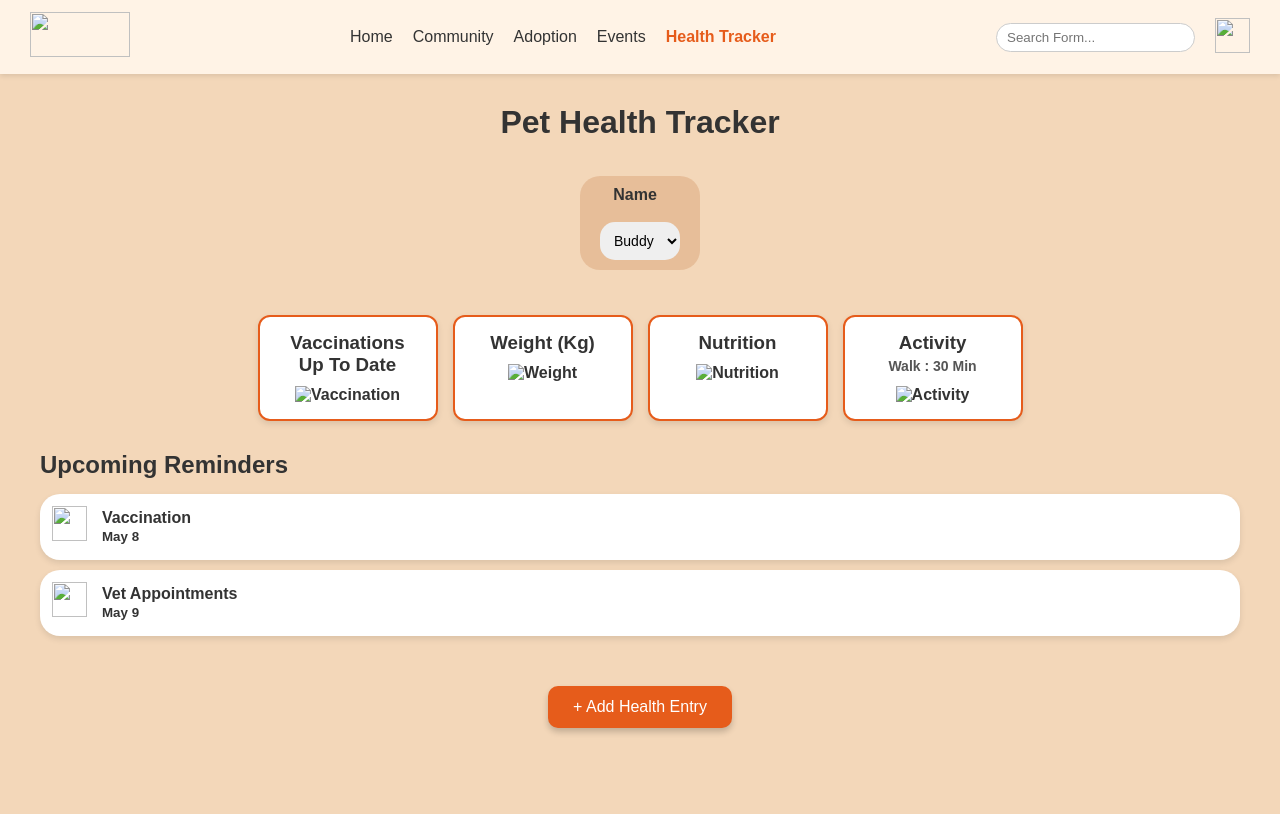
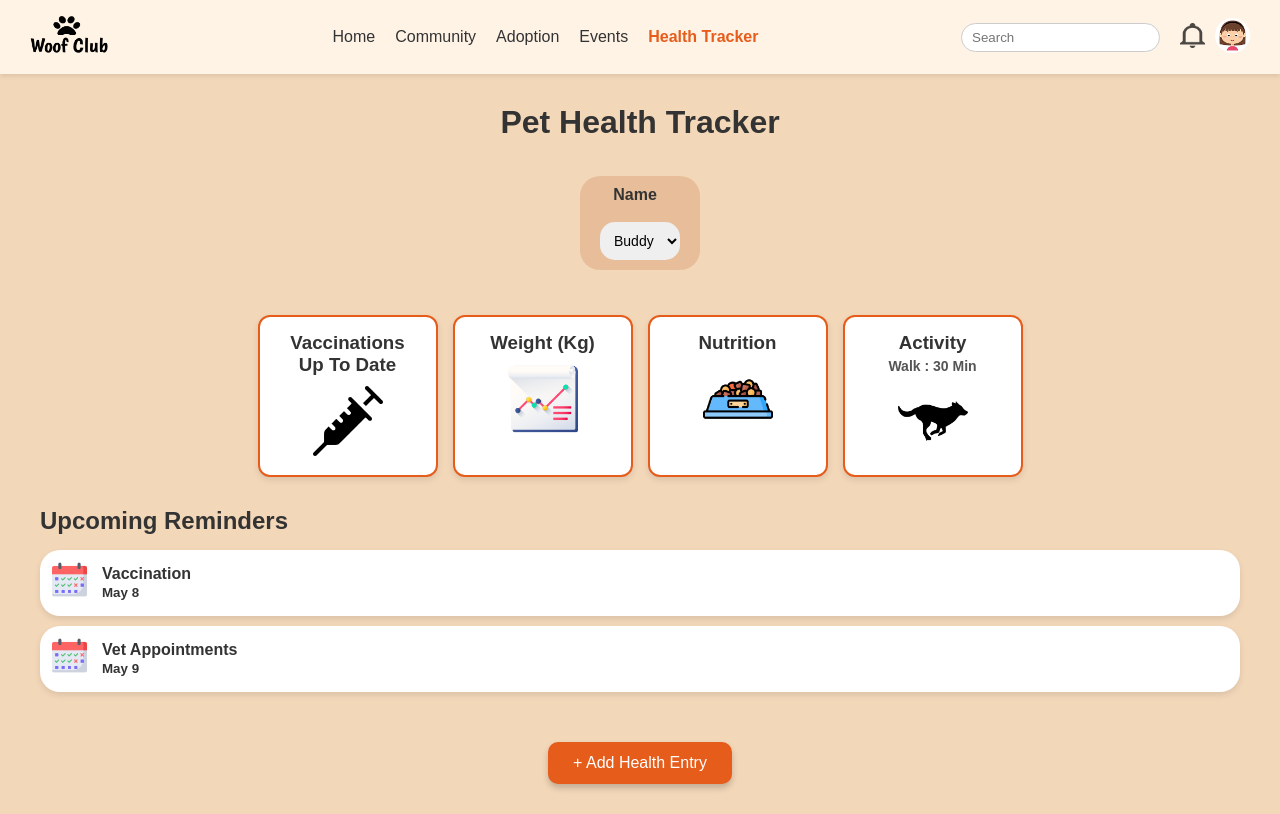
Before and after one commit to OpenStag/project-20, a plain HTML site: page HealthTracker.html in a window 1280 px wide. Drawn offline with Linux system fonts and the light colour scheme.

Commit message:
Adding healthtracker page images

```diff
--- a/HealthTracker.html
+++ b/HealthTracker.html
@@ -9,7 +9,7 @@
 <body>
     <!-- Navbar -->
     <header class="navbar">
-        <div class="logo"><img src="logo.png" width="100" height="45"></div>
+        <div class="logo"><img src="assest/logo.png" width="100" height="45"></div>
         <nav>
             <ul>
                 <b><li><a href="#">Home</a></li></b>
@@ -20,9 +20,10 @@
             </ul>
         </nav>
         <div class="search-user">
-            <input type="text" placeholder="Search Form...">
+            <input type="text" placeholder="Search">
             <span class="search-icon"><i class="fa-solid fa-search"></i></span>
-            <span class="user-icon"><img src="Ellipse 1.jpg" width="35" height="35"></span>
+            <span class="user-icon"><img src="image.png/Vector.png" width="25" height="25"></span>
+            <span class="user-icon"><img src="image.png/Ellipse 1.png" width="35" height="35"></span>
         </div>
     </header>
 
@@ -42,19 +43,19 @@
         <div class="health-cards">
             <div class="card">
                 <h3>Vaccinations<br>Up To Date</h3>
-                <img src="Vaccination.png" alt="Vaccination">
+                <img src="assest/Vaccination.png" alt="Vaccination">
             </div>
             <div class="card">
                 <h3>Weight (Kg)</h3>
-                <img src="Weight.png" alt="Weight">
+                <img src="assest/Weight.png" alt="Weight">
             </div>
             <div class="card">
                 <h3>Nutrition</h3>
-                <img src="Nutrition.png" alt="Nutrition">
+                <img src="assest/Nutrition.png" alt="Nutrition">
             </div>
             <div class="card">
                 <h3>Activity<br><span>Walk : 30 Min</span></h3>
-                <img src="Activity.png" alt="Activity">
+                <img src="assest/Activity.png" alt="Activity">
             </div>
         </div>
 
@@ -62,14 +63,14 @@
         <section class="reminders">
             <h2>Upcoming Reminders</h2>
             <div class="reminder">
-                <span class="calendar"><img src="Calender.png" width="35" height="35"></span>
+                <span class="calendar"><img src="assest/Calender.png" width="35" height="35"></span>
                 <div>
                     <strong>Vaccination</strong><br>
                     <small>May 8</small>
                 </div>
             </div>
             <div class="reminder">
-                <span class="calendar"><img src="Calender.png" width="35" height="35"></span>
+                <span class="calendar"><img src="assest/Calender.png" width="35" height="35"></span>
                 <div>
                     <strong>Vet Appointments</strong><br>
                     <small>May 9</small>
```
Also changed, not shown: assest/Activity.png (added), assest/Calender.png (added), assest/Nutrition.png (added), assest/Vaccination.png (added), assest/Weight.png (added).
